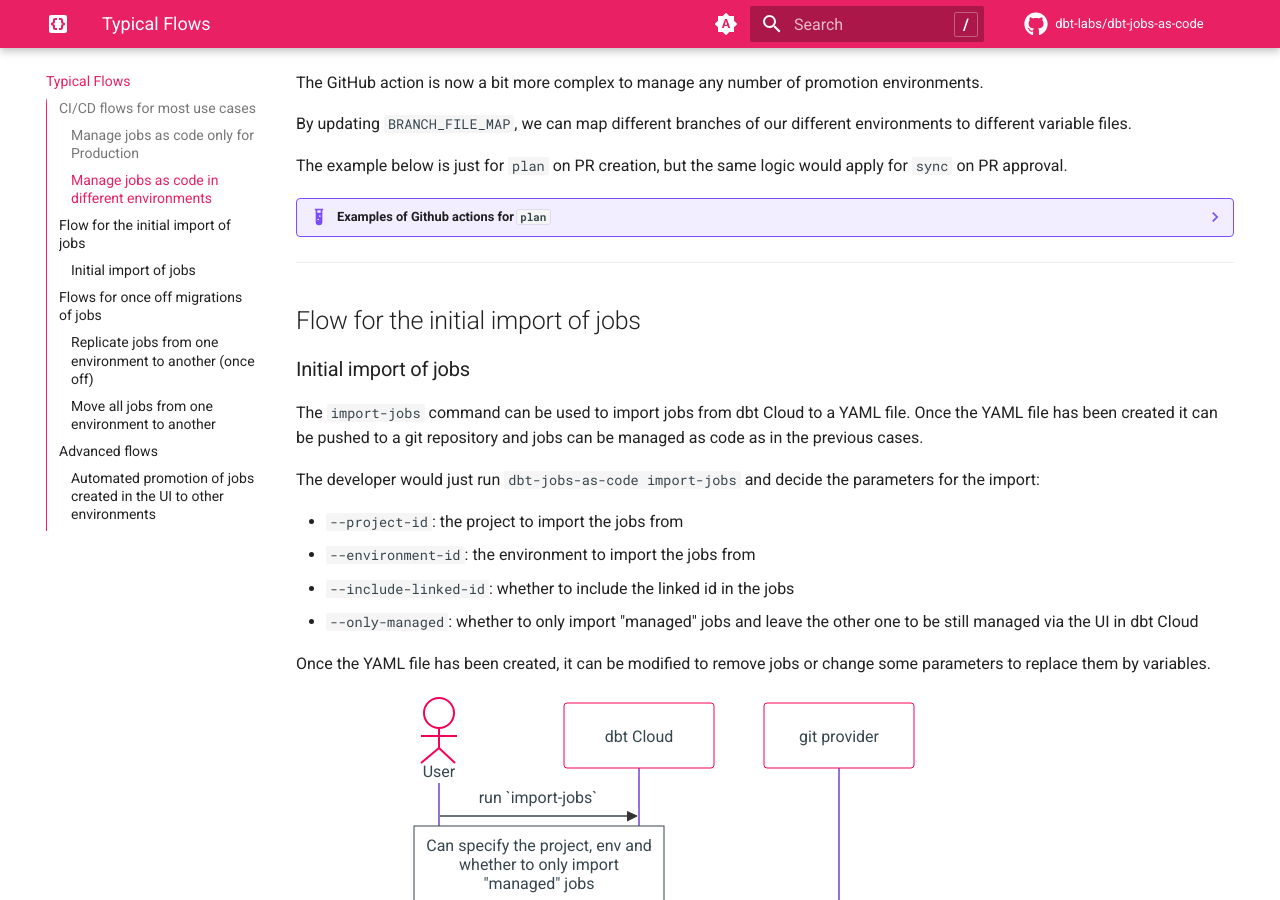
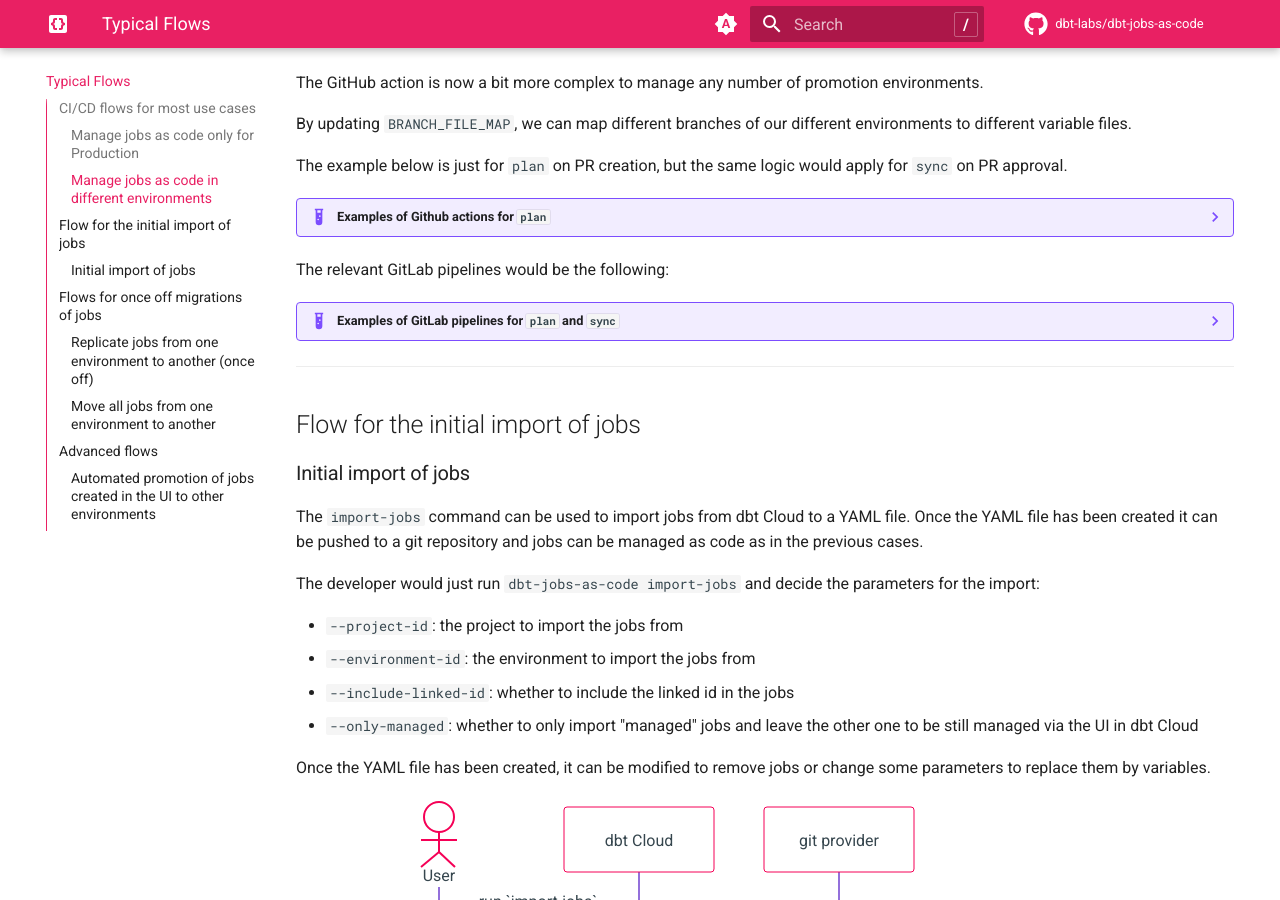
Before and after one commit to dbt-labs/dbt-jobs-as-code, an MkDocs documentation site: the page built from docs/typical_flows.md, in a window 1280 px wide and 900 px high, scrolled down 1910 px. Built offline with MkDocs 1.6.1 and Material for MkDocs 9.7.7, drawn with Linux system fonts in a browser that asks for light colours; comment, search, counter and statistics services are not loaded; the version menu is left out; some of the changed lines change nothing that is shown.

Commit message:
Added example cicd yml files and included docs examples for prod and multi environments

````diff
--- a/docs/typical_flows.md
+++ b/docs/typical_flows.md
@@ -118,24 +118,18 @@
 ??? example "Examples of GitLab pipelines for `plan` and `sync`"
 
 
-    ```yaml title="gitlab-ci.yml"
+    ```yaml title=".gitlab-ci.yml"
     stages:
       - plan
       - sync
 
-    variables:
-      BRANCH_FILE_MAP: |
-        {
-          "main": "jobs/vars_prod.yml",
-          "qa": "jobs/vars_qa.yml"
-        }
 
     # This job only runs on merge requests and when files in jobs/ change
     plan_dbt_jobs:
       stage: plan
       image: python:3.12
       rules:
-        - if: $CI_PIPELINE_SOURCE == "merge_request_event"
+        - if: $CI_PIPELINE_SOURCE == "merge_request_event" && $CI_COMMIT_BRANCH == "main"
           changes:
             - jobs/**/*
       script:
@@ -146,45 +140,31 @@
           git fetch origin $CI_MERGE_REQUEST_TARGET_BRANCH_NAME
           git fetch origin $CI_COMMIT_REF_NAME
           git checkout $CI_COMMIT_REF_NAME
-        - |
-          echo "Determining vars file for target branch: $CI_MERGE_REQUEST_TARGET_BRANCH_NAME"
-          VARS_FILE=$(echo "$BRANCH_FILE_MAP" | jq -r --arg branch "$CI_MERGE_REQUEST_TARGET_BRANCH_NAME" '.[$branch] // empty')
-          if [ -z "$VARS_FILE" ]; then
-            echo "Branch $CI_MERGE_REQUEST_TARGET_BRANCH_NAME not found in BRANCH_FILE_MAP. Skipping job."
-            exit 0
-          fi
-          echo "Using vars file: $VARS_FILE"
-        - dbt-jobs-as-code plan jobs/my_jobs.yml --vars-yml "$VARS_FILE" --limit-projects-envs-to-yml
+        - dbt-jobs-as-code plan jobs/jobs_config.yml
+
       before_script:
         - export DBT_API_KEY=$DBT_API_KEY  # Ensure this variable is set in GitLab CI/CD project settings
 
 
-      sync_dbt_jobs:
-        stage: sync
-        image: python:3.12
-        rules:
-          - if: '$CI_PIPELINE_SOURCE == "push" && $CI_COMMIT_BRANCH == "main"'
-            changes:
-              - jobs/**/*
+    sync_dbt_jobs:
+      stage: sync
+      image: python:3.12
+      rules:
+        - if: $CI_PIPELINE_SOURCE == "push" && $CI_COMMIT_BRANCH == "main" && $CI_COMMIT_MESSAGE =~ /^Merge/
+          changes:
+            - jobs/**/*
 
-        script:
-          - apt-get update && apt-get install -y jq git
-          - pip install dbt-jobs-as-code
-          - |
-            echo "Checking out branch..."
-            git fetch origin $CI_COMMIT_BRANCH
-            git checkout $CI_COMMIT_BRANCH
-          - |
-            echo "Determining vars file for target branch: $CI_COMMIT_BRANCH"
-            VARS_FILE=$(echo "$BRANCH_FILE_MAP" | jq -r --arg branch "$CI_COMMIT_BRANCH" '.[$branch] // empty')
-            if [ -z "$VARS_FILE" ]; then
-              echo "Branch $CI_COMMIT_BRANCH not found in BRANCH_FILE_MAP. Skipping job."
-              exit 0
-            fi
-            echo "Using vars file: $VARS_FILE"
-          - dbt-jobs-as-code sync jobs/my_jobs.yml --vars-yml "$VARS_FILE" --limit-projects-envs-to-yml
-        before_script:
-          - export DBT_API_KEY=$DBT_API_KEY  # Ensure this variable is set in GitLab CI/CD project settings
+      script:
+        - apt-get update && apt-get install -y jq git
+        - pip install dbt-jobs-as-code
+        - |
+          echo "Checking out branch..."
+          git fetch origin $CI_COMMIT_BRANCH
+          git checkout $CI_COMMIT_BRANCH
+        - dbt-jobs-as-code sync jobs/jobs_config.yml
+
+      before_script:
+        - export DBT_API_KEY=$DBT_API_KEY  # Ensure this variable is set in GitLab CI/CD project settings
     ```
 
 
@@ -288,6 +268,81 @@
 
     ```
 
+The relevant GitLab pipelines would be the following:
+
+??? example "Examples of GitLab pipelines for `plan` and `sync`"
+
+
+    ```yaml title="gitlab-ci.yml"
+    stages:
+      - plan
+      - sync
+
+    variables:
+      BRANCH_FILE_MAP: |
+        {
+          "main": "jobs/vars_prod.yml",
+          "qa": "jobs/vars_qa.yml"
+        }
+
+    # This job only runs on merge requests and when files in jobs/ change
+    plan_dbt_jobs:
+      stage: plan
+      image: python:3.12
+      rules:
+        - if: $CI_PIPELINE_SOURCE == "merge_request_event"
+          changes:
+            - jobs/**/*
+      script:
+        - apt-get update && apt-get install -y jq git
+        - pip install dbt-jobs-as-code
+        - |
+          echo "Checking out branch..."
+          git fetch origin $CI_MERGE_REQUEST_TARGET_BRANCH_NAME
+          git fetch origin $CI_COMMIT_REF_NAME
+          git checkout $CI_COMMIT_REF_NAME
+        - |
+          echo "Determining vars file for target branch: $CI_MERGE_REQUEST_TARGET_BRANCH_NAME"
+          VARS_FILE=$(echo "$BRANCH_FILE_MAP" | jq -r --arg branch "$CI_MERGE_REQUEST_TARGET_BRANCH_NAME" '.[$branch] // empty')
+          if [ -z "$VARS_FILE" ]; then
+            echo "Branch $CI_MERGE_REQUEST_TARGET_BRANCH_NAME not found in BRANCH_FILE_MAP. Skipping job."
+            exit 0
+          fi
+          echo "Using vars file: $VARS_FILE"
+        - dbt-jobs-as-code plan jobs/my_jobs.yml --vars-yml "$VARS_FILE" --limit-projects-envs-to-yml
+      before_script:
+        - export DBT_API_KEY=$DBT_API_KEY  # Ensure this variable is set in GitLab CI/CD project settings
+
+
+      sync_dbt_jobs:
+        stage: sync
+        image: python:3.12
+        rules:
+          - if: $CI_PIPELINE_SOURCE == "push" && $CI_COMMIT_MESSAGE =~ /^Merge/
+            changes:
+              - jobs/**/*
+
+        script:
+          - apt-get update && apt-get install -y jq git
+          - pip install dbt-jobs-as-code
+          - |
+            echo "Checking out branch..."
+            git fetch origin $CI_COMMIT_BRANCH
+            git checkout $CI_COMMIT_BRANCH
+          - |
+            echo "Determining vars file for target branch: $CI_COMMIT_BRANCH"
+            VARS_FILE=$(echo "$BRANCH_FILE_MAP" | jq -r --arg branch "$CI_COMMIT_BRANCH" '.[$branch] // empty')
+            if [ -z "$VARS_FILE" ]; then
+              echo "Branch $CI_COMMIT_BRANCH not found in BRANCH_FILE_MAP. Skipping job."
+              exit 0
+            fi
+            echo "Using vars file: $VARS_FILE"
+          - dbt-jobs-as-code sync jobs/my_jobs.yml --vars-yml "$VARS_FILE" --limit-projects-envs-to-yml
+        before_script:
+          - export DBT_API_KEY=$DBT_API_KEY  # Ensure this variable is set in GitLab CI/CD project settings
+    ```
+
+
 ---
 
 ## Flow for the initial import of jobs
````
Also changed, not shown: 2 other files.
